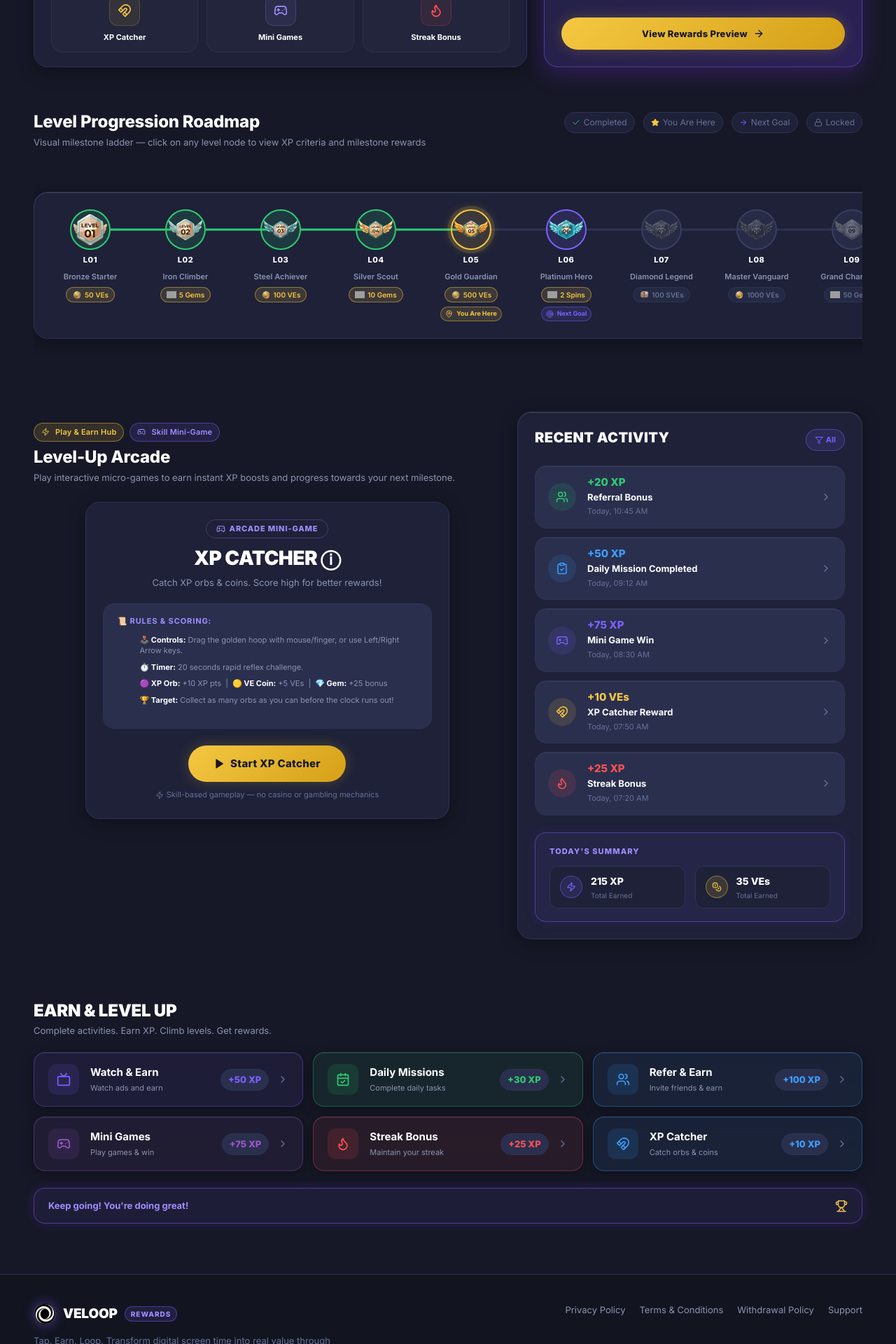
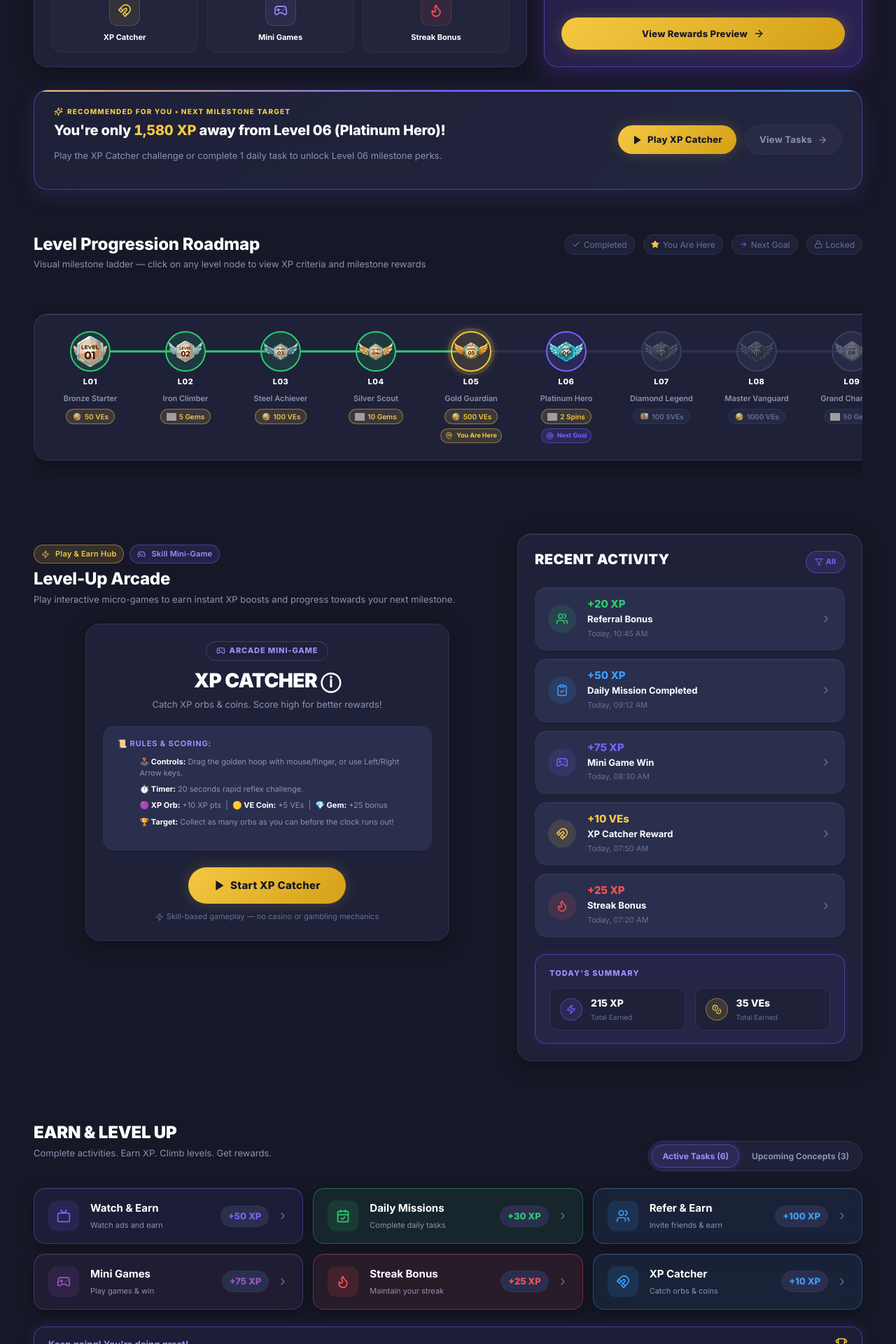
Before and after one commit to rajeevkumardigicbyte/VELoop_Levora, a React (Vite) app: page /Lvl-Dashboard in a window 1280 px wide. Shown: the part 800-2720 px from the top of the page at 70% size. Built offline with nearby package versions, Linux system fonts and the light colour scheme; grey boxes are pictures that could not be loaded.

Commit message:
feat: add PDF Section 26 RecommendationBanner and Section 47 Coming Soon tabs in exact premium styling

```diff
--- a/src/components/EarnMoreXP/EarnMoreXP.jsx
+++ b/src/components/EarnMoreXP/EarnMoreXP.jsx
@@ -1,8 +1,22 @@
-import React from 'react'
-import { Tv, CalendarCheck, Users, Gamepad2, Flame, Magnet, ChevronRight, Trophy } from 'lucide-react'
+import React, { useState } from 'react'
+import {
+  Tv,
+  CalendarCheck,
+  Users,
+  Gamepad2,
+  Flame,
+  Magnet,
+  ChevronRight,
+  Trophy,
+  Sparkles,
+  HelpCircle,
+  Search,
+  Compass,
+} from 'lucide-react'
 import styles from './EarnMoreXP.module.css'
 
-const earnActivitiesList = [
+// 6 Verified Active Activities from PDF Page 33 Screen 4
+const activeActivities = [
   {
     id: 1,
     title: 'Watch & Earn',
@@ -71,7 +85,48 @@
   },
 ]
 
+// 3 Proposed Earning Concepts from PDF Sections 23 & 47 (Clearly marked "Coming Soon")
+const upcomingConcepts = [
+  {
+    id: 101,
+    title: 'Weekly Quest',
+    desc: 'Complete a weekly objective milestone',
+    reward: '+100 XP',
+    icon: Compass,
+    color: '#F5C842',
+    tint: 'rgba(245, 200, 66, 0.08)',
+    border: 'rgba(245, 200, 66, 0.35)',
+    badge: 'Coming Soon',
+  },
+  {
+    id: 102,
+    title: 'Reward Hunt',
+    desc: 'Find hidden reward elements around platform',
+    reward: '+75 XP',
+    icon: Search,
+    color: '#0ED690',
+    tint: 'rgba(14, 214, 144, 0.08)',
+    border: 'rgba(14, 214, 144, 0.35)',
+    badge: 'Coming Soon',
+  },
+  {
+    id: 103,
+    title: 'Quick Quiz',
+    desc: 'Answer rapid platform knowledge quizzes',
+    reward: '+60 XP',
+    icon: HelpCircle,
+    color: '#3D9EFF',
+    tint: 'rgba(61, 158, 255, 0.08)',
+    border: 'rgba(61, 158, 255, 0.35)',
+    badge: 'Coming Soon',
+  },
+]
+
 const EarnMoreXP = ({ data }) => {
+  const [activeTab, setActiveTab] = useState('active')
+
+  const listToRender = activeTab === 'active' ? activeActivities : upcomingConcepts
+
   return (
     <section className={styles.section}>
       {/* Header from Screen 4 */}
@@ -82,16 +137,34 @@
             Complete activities. Earn XP. Climb levels. Get rewards.
           </p>
         </div>
+
+        {/* Tab Segment (Section 23 & 47) */}
+        <div className={styles.tabSegment}>
+          <button
+            className={`${styles.tabBtn} ${activeTab === 'active' ? styles.tabBtnActive : ''}`}
+            onClick={() => setActiveTab('active')}
+          >
+            Active Tasks (6)
+          </button>
+          <button
+            className={`${styles.tabBtn} ${activeTab === 'upcoming' ? styles.tabBtnActive : ''}`}
+            onClick={() => setActiveTab('upcoming')}
+          >
+            Upcoming Concepts (3)
+          </button>
+        </div>
       </div>
 
       {/* Grid matching Screen 4 */}
       <div className={styles.activityList}>
-        {earnActivitiesList.map((item) => {
+        {listToRender.map((item) => {
           const IconComp = item.icon
+          const isUpcoming = Boolean(item.badge)
+
           return (
             <div
               key={item.id}
-              className={styles.activityRow}
+              className={`${styles.activityRow} ${isUpcoming ? styles.activityRowUpcoming : ''}`}
               style={{
                 background: item.tint,
                 borderColor: item.border,
@@ -111,7 +184,12 @@
               </div>
 
               <div className={styles.activityDetails}>
-                <div className={styles.activityName}>{item.title}</div>
+                <div className={styles.activityNameRow}>
+                  <span className={styles.activityName}>{item.title}</span>
+                  {item.badge && (
+                    <span className={styles.comingSoonPill}>{item.badge}</span>
+                  )}
+                </div>
                 <div className={styles.activityDesc}>{item.desc}</div>
               </div>
 
--- a/src/components/EarnMoreXP/EarnMoreXP.module.css
+++ b/src/components/EarnMoreXP/EarnMoreXP.module.css
@@ -3,7 +3,73 @@
 }
 
 .sectionHead {
-  margin-bottom: 20px;
+  display: flex;
+  flex-direction: column;
+  gap: 16px;
+  margin-bottom: 24px;
+}
+
+@media (min-width: 768px) {
+  .sectionHead {
+    flex-direction: row;
+    justify-content: space-between;
+    align-items: flex-end;
+  }
+}
+
+.tabSegment {
+  display: flex;
+  background: var(--bg-card);
+  border: 1px solid var(--border);
+  padding: 4px;
+  border-radius: var(--radius-full);
+  gap: 4px;
+}
+
+.tabBtn {
+  background: transparent;
+  border: none;
+  color: var(--text-secondary);
+  font-size: 12px;
+  font-weight: 700;
+  padding: 6px 14px;
+  border-radius: var(--radius-full);
+  cursor: pointer;
+  transition: all var(--transition-fast);
+}
+
+.tabBtn:hover {
+  color: var(--text-primary);
+}
+
+.tabBtnActive {
+  background: var(--purple-soft);
+  color: var(--purple-light);
+  border: 1px solid var(--border-purple);
+  box-shadow: 0 0 12px rgba(123, 97, 255, 0.25);
+}
+
+.activityNameRow {
+  display: flex;
+  align-items: center;
+  gap: 8px;
+  margin-bottom: 2px;
+}
+
+.comingSoonPill {
+  font-size: 9px;
+  font-weight: 800;
+  text-transform: uppercase;
+  letter-spacing: 0.08em;
+  padding: 2px 8px;
+  border-radius: var(--radius-full);
+  background: rgba(245, 200, 66, 0.15);
+  color: var(--gold);
+  border: 1px solid rgba(245, 200, 66, 0.4);
+}
+
+.activityRowUpcoming {
+  opacity: 0.9;
 }
 
 .screen4Title {
--- /dev/null
+++ b/src/components/RecommendationBanner/RecommendationBanner.jsx
@@ -0,0 +1,50 @@
+import React from 'react'
+import { Sparkles, ArrowRight, Play, CheckCircle } from 'lucide-react'
+import styles from './RecommendationBanner.module.css'
+
+const RecommendationBanner = ({ data }) => {
+  if (!data) return null
+
+  const xpRemaining = data.xpRemaining || 1580
+  const nextLvl = String(data.nextLevel || 6).padStart(2, '0')
+  const nextLvlName = data.nextLevelName || 'Platinum Hero'
+
+  const scrollToSection = (id) => {
+    const el = document.getElementById(id)
+    if (el) el.scrollIntoView({ behavior: 'smooth' })
+  }
+
+  return (
+    <div className={`${styles.banner} animate-fadeInUp`}>
+      <div className={styles.bannerLeft}>
+        <div className={styles.bannerTag}>
+          <Sparkles size={13} color="#F5C842" />
+          <span>RECOMMENDED FOR YOU • NEXT MILESTONE TARGET</span>
+        </div>
+        <h3 className={styles.bannerHeading}>
+          You're only <span className={styles.highlightGold}>{xpRemaining.toLocaleString()} XP</span> away from Level {nextLvl} ({nextLvlName})!
+        </h3>
+        <p className={styles.bannerSub}>
+          Play the XP Catcher challenge or complete 1 daily task to unlock Level {nextLvl} milestone perks.
+        </p>
+      </div>
+
+      <div className={styles.bannerActions}>
+        <button
+          className="ve-btn ve-btn-gold"
+          onClick={() => scrollToSection('arcade')}
+        >
+          <Play size={14} fill="currentColor" /> Play XP Catcher
+        </button>
+        <button
+          className="ve-btn ve-btn-outline"
+          onClick={() => scrollToSection('earn')}
+        >
+          View Tasks <ArrowRight size={14} />
+        </button>
+      </div>
+    </div>
+  )
+}
+
+export default RecommendationBanner
--- /dev/null
+++ b/src/components/RecommendationBanner/RecommendationBanner.module.css
@@ -0,0 +1,82 @@
+/* ============================================================
+   RECOMMENDATION BANNER — Styles (PDF Section 26, Page 12)
+   ============================================================ */
+
+.banner {
+  background: linear-gradient(135deg, rgba(30, 33, 56, 0.95) 0%, rgba(37, 40, 67, 0.85) 100%);
+  border: 1px solid var(--border-purple);
+  border-radius: var(--radius-xl);
+  padding: 20px 24px;
+  box-shadow: 0 8px 30px rgba(123, 97, 255, 0.15), inset 0 1px 0 rgba(255, 255, 255, 0.1);
+  display: flex;
+  flex-direction: column;
+  gap: 16px;
+  justify-content: space-between;
+  align-items: flex-start;
+  position: relative;
+  overflow: hidden;
+  transition: all var(--transition-normal);
+}
+
+@media (min-width: 900px) {
+  .banner {
+    flex-direction: row;
+    align-items: center;
+    padding: 22px 28px;
+  }
+}
+
+.banner::before {
+  content: '';
+  position: absolute;
+  top: 0;
+  left: 0;
+  right: 0;
+  height: 2px;
+  background: linear-gradient(90deg, #F5C842 0%, #7B61FF 50%, #3D9EFF 100%);
+}
+
+.bannerLeft {
+  display: flex;
+  flex-direction: column;
+  gap: 6px;
+  max-width: 720px;
+}
+
+.bannerTag {
+  display: inline-flex;
+  align-items: center;
+  gap: 6px;
+  font-size: 10px;
+  font-weight: 800;
+  letter-spacing: 0.12em;
+  color: var(--gold);
+  text-transform: uppercase;
+}
+
+.bannerHeading {
+  font-size: clamp(16px, 2vw, 20px);
+  font-weight: 800;
+  color: var(--text-primary);
+  line-height: 1.3;
+  letter-spacing: -0.01em;
+}
+
+.highlightGold {
+  color: var(--gold);
+  font-variant-numeric: tabular-nums;
+}
+
+.bannerSub {
+  font-size: var(--text-sm);
+  color: var(--text-secondary);
+  line-height: 1.4;
+}
+
+.bannerActions {
+  display: flex;
+  flex-wrap: wrap;
+  align-items: center;
+  gap: 12px;
+  flex-shrink: 0;
+}
--- a/src/pages/LevelDashboard/LevelDashboard.jsx
+++ b/src/pages/LevelDashboard/LevelDashboard.jsx
@@ -3,6 +3,7 @@
 import useLevelData from '../../hooks/useLevelData'
 import LevelHero from '../../components/LevelHero/LevelHero'
 import NextLevelReward from '../../components/NextLevelReward/NextLevelReward'
+import RecommendationBanner from '../../components/RecommendationBanner/RecommendationBanner'
 import LevelRoadmap from '../../components/LevelRoadmap/LevelRoadmap'
 import PlayAndEarn from '../../components/PlayAndEarn/PlayAndEarn'
 import XPActivity from '../../components/XPActivity/XPActivity'
@@ -109,6 +110,9 @@
               </div>
             </div>
 
+            {/* SECTION 26: Personalized Recommendation Action Banner */}
+            <RecommendationBanner data={data} />
+
             {/* ROW 2: Level Progression Roadmap */}
             <div id="roadmap" className={styles.roadmapSection}>
               <LevelRoadmap data={data} />
```
